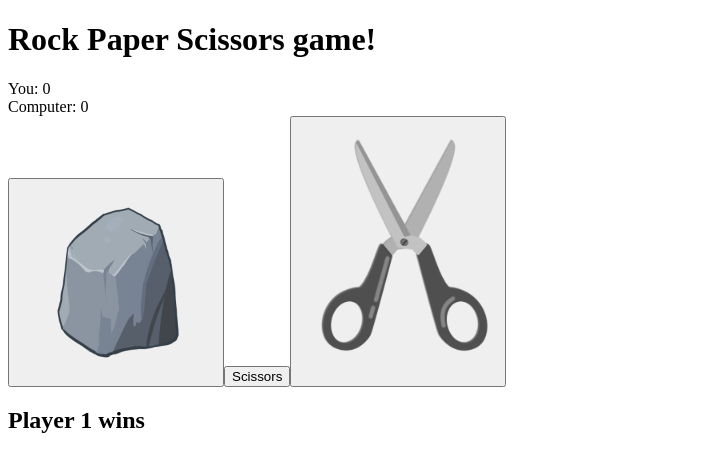
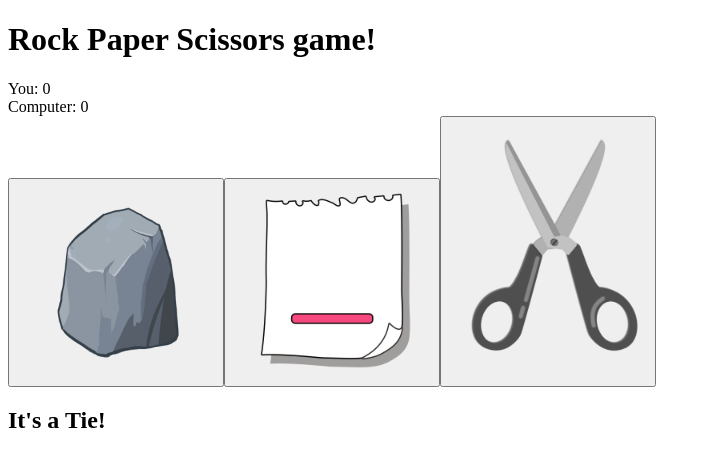
Before and after one commit to Dawid930/rock-paper-scissors, a React (Create React App) app: page / in a window 1280 px wide. Shown: the top 472 px of the page, without its empty margins (0-711 px from the left). Built offline with nearby package versions, Linux system fonts and the light colour scheme.

Commit message:
actions working

```diff
--- a/src/App.css
+++ b/src/App.css
@@ -5,3 +5,7 @@
 .scissors{
   width: 200px;
 }
+
+.paper{
+  width: 200px;
+}
--- /dev/null
+++ b/src/App.js
@@ -0,0 +1,130 @@
+import { useState } from 'react';
+import './App.css';
+import rock from './images/rock.png';
+import scissors from './images/scissors.png';
+import paper from './images/paper.png';
+
+const rockImg = () => {
+  return( <img src={rock} alt="rock" className='rock'/>)
+}
+const paperImg = () => {
+  return( <img src={paper} alt="paper" className='paper'/>)
+}
+const scissorsImg = () => {
+  return( <img src={scissors} alt="scissors" className='scissors'/>)
+}
+
+
+const actions = {
+  rock: 'scissors',
+  paper: 'rock',
+  scissors: 'paper',
+};
+
+
+function randomAction() {
+
+  const keys = Object.keys(actions)
+  const index = Math.floor(Math.random() * keys.length)
+
+  return keys[index];
+}
+
+function calculateWinner(action1, action2){
+  if (action1 === action2) {
+    return 0
+  } else if (actions[action1] === action2) {
+    return -1
+  } else if (actions[action2] === action1) {
+    return 1
+  }
+
+  return null
+}
+
+function ActionIcon({action, ...props}) {
+  const icons = {
+    rock: rockImg,
+    paper: paperImg,
+    scissors: scissorsImg,
+  };
+  const Icon = icons[action];
+  return (<Icon {...props}/>)
+}
+
+function Player ({name = 'You', score = 0, action='rock'}) {
+  return (
+    <div className='player'>
+      <div className='score'>{`${name}: ${score}`}</div>
+      <div className='acion'>
+        { action && <ActionIcon action={action}/>}
+      </div>
+    </div>
+  );
+}
+
+function ActionButton({action = 'rock', onActionSelected}) {
+  return(
+    <button onClick={() => onActionSelected(action)}>
+      <ActionIcon action={action}/>
+    </button>
+  )
+}
+
+
+function App() {
+
+  const [playerAction, setPlayerAction] = useState("");
+  const [computerAction, setComputerAction] = useState("");
+  const [winner, setWinner] = useState(0)
+
+  const [playerScore, setPlayerScore] = useState(0)
+  const [comuterScore, setComputerScore] = useState(0)
+
+  const onActionSelected = (selectedAction) => {
+    const newComputerAction = randomAction()
+
+    setPlayerAction(selectedAction)
+    setComputerAction(newComputerAction)
+
+    const newWinner = calculateWinner(selectedAction, newComputerAction);
+    setWinner(newWinner)
+    if (newWinner === -1) {
+      setPlayerScore(playerScore + 1)
+    } else if (newWinner === 1) {
+      setComputerScore(comuterScore + 1)
+    }
+  }
+
+  function ShowWinner({winner = 0}) {
+    const text = {
+      '-1': 'You win!',
+      0: "It's a Tie!",
+      1: 'You Loose!'
+    };
+
+    return (
+      <h2>{text[winner]}</h2>
+    )
+  }
+
+  return (
+    <div className='center'>
+      <h1>Rock Paper Scissors game!</h1>
+      <div>
+        <div className='container'>
+          <Player name='You' score={playerScore} action={playerAction}/>
+          <Player name='Computer' score={comuterScore} action={computerAction}/>
+        </div>
+        <div>
+          <ActionButton action='rock' onActionSelected={onActionSelected}/>
+          <ActionButton action='paper' onActionSelected={onActionSelected}/>
+          <ActionButton action='scissors' onActionSelected={onActionSelected}/>
+        </div>
+        <ShowWinner winner={winner}/>
+      </div>
+    </div>
+  );
+}
+
+export default App;
--- a/src/App.jsx
+++ /dev/null
@@ -1,32 +0,0 @@
-import './App.css';
-import rock from './images/rock.png';
-import scissors from './images/scissors.png';
-//import paper from './images/paper.png';
-
-function App() {
-  return (
-    <div>
-      <h1>Rock Paper Scissors game!</h1>
-      <div>
-        <div>
-          <div>
-            <div>You: 0</div>
-            <div></div>
-          </div>
-          <div>
-            <div>Computer: 0</div>
-            <div></div>
-          </div>
-        </div>
-        <div>
-          <button><img src={rock} alt="rock" className='rock'/></button>
-          <button>Scissors</button>
-          <button><img src={scissors} alt="rock" className='scissors'/></button>
-        </div>
-        <h2>Player 1 wins</h2>
-      </div>
-    </div>
-  );
-}
-
-export default App;
```
Also changed, not shown: src/images/paper.png (added).
